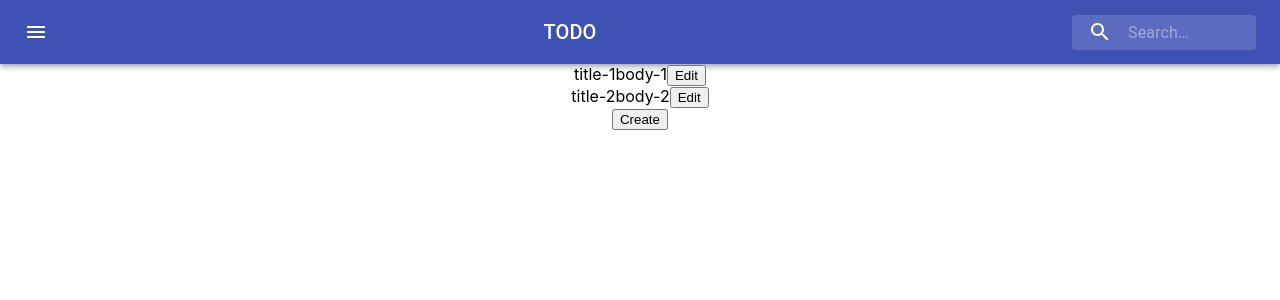
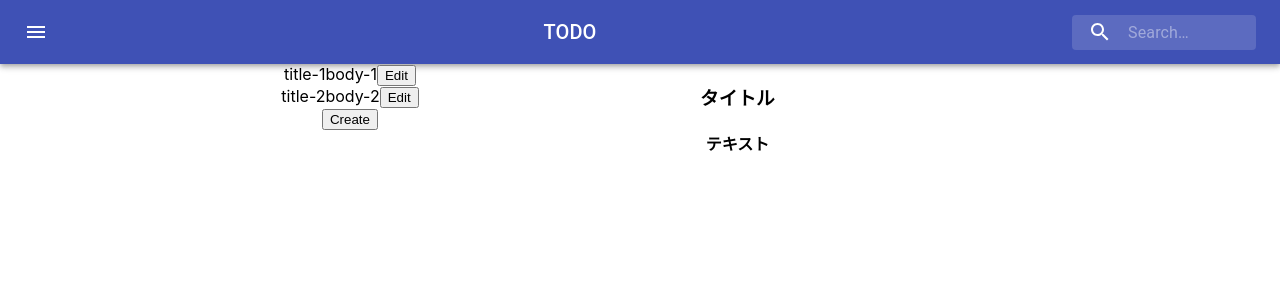
Before and after one commit to Yusuke2568/todo-list, a React (Create React App) app: page / in a window 1280 px wide. Shown: the top 300 px of the page. Built offline with nearby package versions, Linux system fonts and the light colour scheme.

Commit message:
画面の構成を修正
左側にtodoのリストを、右側にマークダウン型でのプレビュー画面を表示するように構成した

```diff
--- a/src/App.tsx
+++ b/src/App.tsx
@@ -2,6 +2,8 @@ import React, { useState } from 'react';
 import './App.css';
 
 import { useDispatch, useSelector } from 'react-redux';
+import { Container } from '@material-ui/core';
+import styled from 'styled-components';
 import Todos from './components/Todos';
 import Preview from './components/Preview';
 import TodoModal from './components/TodoModal';
@@ -18,6 +20,7 @@ const App: React.FC = () => {
 
   const [modalIsOpen, setOpenModal] = useState(false);
   const [editTodo, setEditTodo] = useState<ITodo | null>(null);
+  const [previewTodo, setPreviewTodo] = useState<ITodo | null>(null);
 
   const openEditModal = (todo: ITodo) => {
     setEditTodo(todo);
@@ -40,9 +43,13 @@ const App: React.FC = () => {
   return (
     <div className="App">
       <SearchAppBar />
-      <Todos todos={todos} onclickHo={openEditModal} />
-      <Preview />
-      <TodoModal addTodo={addTodo} />
+      <BodyContainer>
+        <div>
+          <Todos todos={todos} onclickHo={openEditModal} />
+          <TodoModal addTodo={addTodo} />
+        </div>
+        <Preview previewTodo={previewTodo} />
+      </BodyContainer>
       <EditModal
         modalIsOpen={modalIsOpen}
         setModalIsClose={setModalIsClose}
@@ -52,4 +59,8 @@ const App: React.FC = () => {
   );
 };
 
+const BodyContainer = styled.div`
+  display: flex;
+`;
+
 export default App;
--- a/src/components/Preview.tsx
+++ b/src/components/Preview.tsx
@@ -1,5 +1,19 @@
 import React from 'react';
+import { Todo as ITodo } from '../reducer';
 
-const Preview: React.FC = () => <></>;
+interface Props {
+  previewTodo: ITodo | null;
+}
+
+const Preview: React.FC<Props> = ({ previewTodo }) => {
+  return (
+    <div>
+      <h3>タイトル</h3>
+      {previewTodo ? previewTodo.title : null}
+      <h4>テキスト</h4>
+      {previewTodo ? previewTodo.body : null}
+    </div>
+  );
+};
 
 export default Preview;
--- a/src/components/Todos.tsx
+++ b/src/components/Todos.tsx
@@ -1,6 +1,7 @@
 import React from 'react';
 
 // import TodosState from '../actions/todo';
+import styled from 'styled-components';
 import { Todo as ITodo } from '../reducer';
 import Todo from './Todo';
 
@@ -11,7 +12,7 @@ interface Props {
 
 const Todos: React.FC<Props> = ({ todos, onclickHo }) => {
   return (
-    <>
+    <TodosWrapper>
       {todos.map(todo => (
         <div>
           <Todo title={todo.title} body={todo.body} />
@@ -25,8 +26,12 @@ const Todos: React.FC<Props> = ({ todos, onclickHo }) => {
           </button>
         </div>
       ))}
-    </>
+    </TodosWrapper>
   );
 };
 
+const TodosWrapper = styled.div`
+  width: 700px;
+`;
+
 export default Todos;
```
